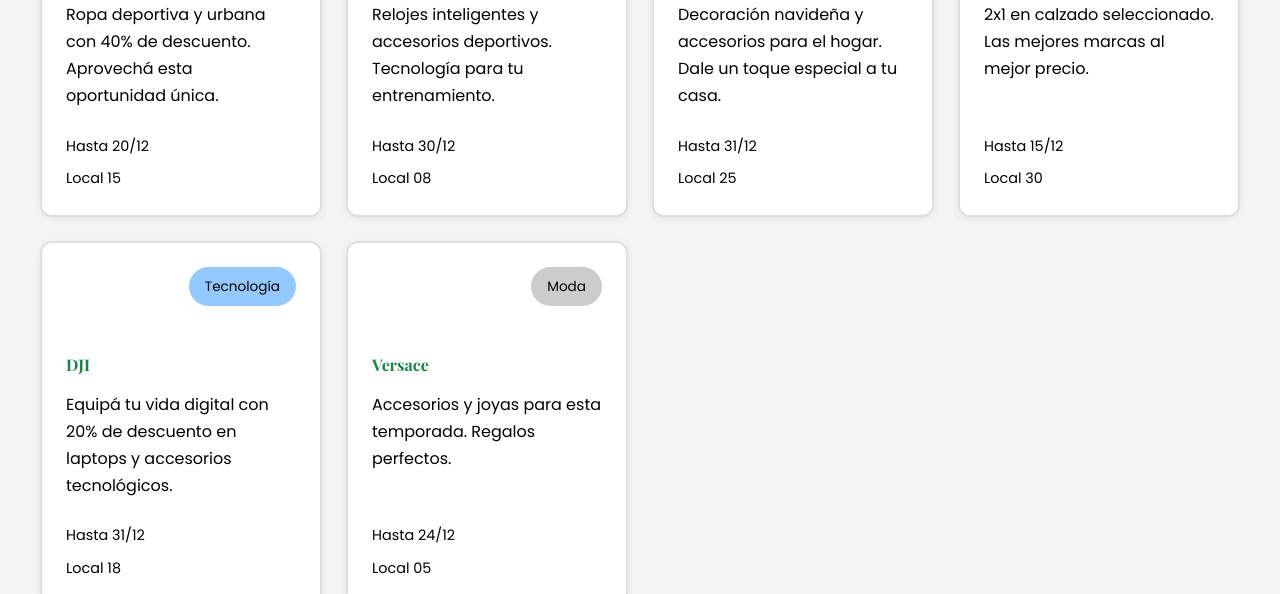
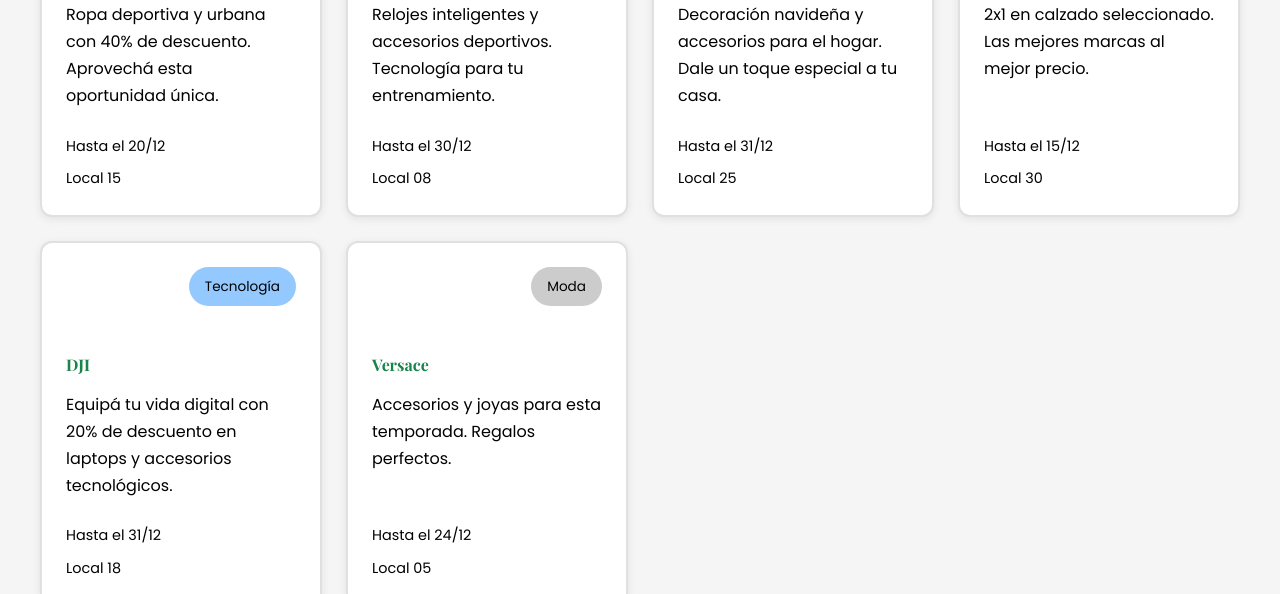
Before and after one commit to carorajcic/tp-integrador-galeria-uade, a plain HTML site: page ofertas.html in a window 1280 px wide. Shown: the part 1640-2234 px from the top of the page. Drawn offline with nearby package versions, Linux system fonts and the light colour scheme.

Commit message:
Corrección detalles

```diff
--- a/ofertas.html
+++ b/ofertas.html
@@ -138,7 +138,7 @@
                                 Ropa deportiva y urbana con 40% de descuento. Aprovechá esta oportunidad única.
                             </p>
                             <div class="oferta-meta">
-                                <span>Hasta 20/12</span>
+                                <span>Hasta el 20/12</span>
                                 <span>Local 15</span>
                             </div>
                         </div>
@@ -155,7 +155,7 @@
                                 Relojes inteligentes y accesorios deportivos. Tecnología para tu entrenamiento.
                             </p>
                             <div class="oferta-meta">
-                                <span>Hasta 30/12</span>
+                                <span>Hasta el 30/12</span>
                                 <span>Local 08</span>
                             </div>
                         </div>
@@ -172,7 +172,7 @@
                                 Decoración navideña y accesorios para el hogar. Dale un toque especial a tu casa.
                             </p>
                             <div class="oferta-meta">
-                                <span>Hasta 31/12</span>
+                                <span>Hasta el 31/12</span>
                                 <span>Local 25</span>
                             </div>
                         </div>
@@ -189,7 +189,7 @@
                                 2x1 en calzado seleccionado. Las mejores marcas al mejor precio.
                             </p>
                             <div class="oferta-meta">
-                                <span>Hasta 15/12</span>
+                                <span>Hasta el 15/12</span>
                                 <span>Local 30</span>
                             </div>
                         </div>
@@ -206,7 +206,7 @@
                                 Equipá tu vida digital con 20% de descuento en laptops y accesorios tecnológicos.
                             </p>
                             <div class="oferta-meta">
-                                <span>Hasta 31/12</span>
+                                <span>Hasta el 31/12</span>
                                 <span>Local 18</span>
                             </div>
                         </div>
@@ -223,7 +223,7 @@
                                 Accesorios y joyas para esta temporada. Regalos perfectos.
                             </p>
                             <div class="oferta-meta">
-                                <span>Hasta 24/12</span>
+                                <span>Hasta el 24/12</span>
                                 <span>Local 05</span>
                             </div>
                         </div>
```
